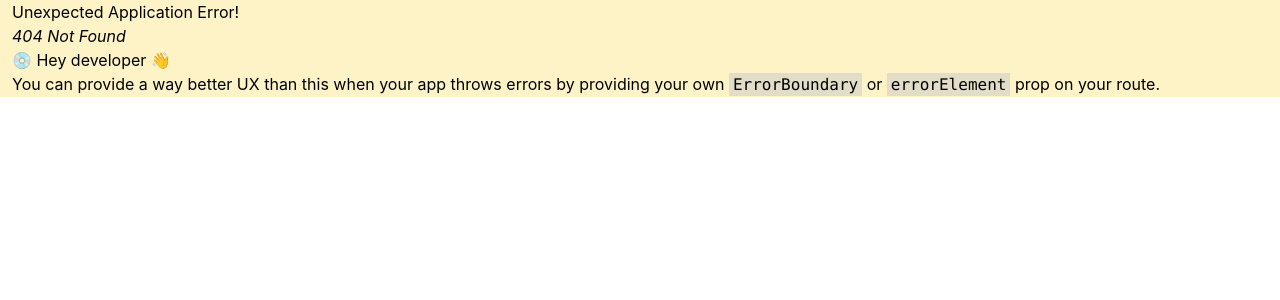
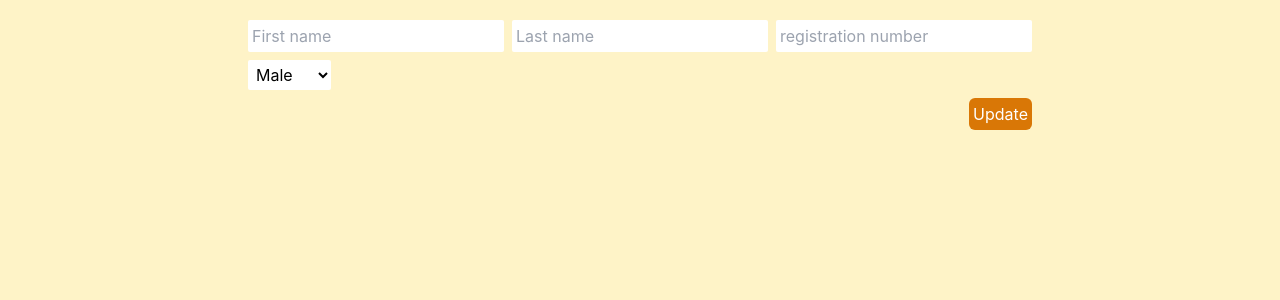
Before and after one commit to freddy777-01/school, a React (Vite) app: page /student/1/edit in a window 1280 px wide. Before the commit this address had no page. Shown: the top 300 px of the page. Built offline with nearby package versions, Linux system fonts and the light colour scheme; no server answers; a web font is replaced by a local one.

Commit message:
on-progress: view student page.

```diff
--- a/src/main.jsx
+++ b/src/main.jsx
@@ -9,6 +9,7 @@ import Register from "./pages/auth/register.jsx";
 import Dashboard from "./pages/dashboard.jsx";
 import Students from "./pages/students.jsx";
 import Result from "./pages/results.jsx";
+import Student from "./pages/student.jsx";
 const router = createBrowserRouter([
 	{
 		path: "/",
@@ -31,6 +32,10 @@ const router = createBrowserRouter([
 		element:<Students/>
 	},
 	{
+		path:"/student/:studentId/edit",
+		element:<Student/>
+	},
+	{
 		path:"/results",
 		element:<Result/>
 	}
--- /dev/null
+++ b/src/pages/student.jsx
@@ -0,0 +1,75 @@
+import { useEffect, useState } from "react";
+import { useParams } from "react-router-dom";
+import { getRequest } from "../api/request";
+import Input from "../components/input";
+export default function Student() {
+	const data = useParams();
+	const [firstName, setFirstName] = useState("");
+	const [lastName, setlastName] = useState("");
+	const [regNo, setRegNo] = useState("");
+	const [gender, setGender] = useState("");
+	// console.log(data);
+	useEffect(() => {
+		getRequest(`/students/student/${data.studentId}`).then((res) => {
+			console.log(res.data);
+			setFirstName(res.data.firstName);
+			setlastName(res.data.lastName);
+			setRegNo(res.data.regNumber);
+		});
+	});
+    let updateStudent =()=>{
+        null;
+    }
+	return (
+		<div className="h-screen flex flex-col place-items-center">
+			<div>
+				<div className="grid grid-cols-3 gap-2 mt-5">
+					<div className="w-full">
+						<Input
+							placeholder="First name"
+							callback={(d) => setFirstName(d)}
+							value={firstName}
+						/>
+					</div>
+					<div className="w-full">
+						<Input
+							placeholder="Last name"
+							callback={(d) => setlastName(d)}
+							value={lastName}
+						/>
+					</div>
+					<div className="w-full">
+						<Input
+							placeholder="registration number"
+							callback={(d) => setRegNo(d)}
+							value={regNo}
+						/>
+					</div>
+					<div className="w-full">
+						<select
+							name="gender"
+							id=""
+							className="p-1 rounded-sm border-0 bg-white focus:border-0"
+							onChange={(e) => {
+								setGender(e.currentTarget.value);
+							}}
+						>
+							<option value="male" defaultValue={gender}>
+								Male
+							</option>
+							<option value="female">Female</option>
+						</select>
+					</div>
+				</div>
+				<div className="flex justify-end my-2">
+					<button
+						className="bg-amber-600 rounded-md p-1 hover:bg-amber-800 text-white cursor-pointer"
+						onClick={() => updateStudent()}
+					>
+						Update
+					</button>
+				</div>
+			</div>
+		</div>
+	);
+}
--- a/src/pages/students.jsx
+++ b/src/pages/students.jsx
@@ -13,7 +13,7 @@ export default function Students() {
 	const [regNo, setRegNo] = useState("");
 	const [gender, setGender] = useState("");
 	const [students, setStudents] = useState("");
-// console.log(students);
+	// console.log(students);
 	let formController = {
 		firstName: function (d) {
 			setFirstName(d);
@@ -28,6 +28,12 @@ export default function Students() {
 			console.log(e.currentTarget.value);
 		},
 	};
+	const getStudents = () =>
+		getRequest("/students/all").then((response) => setStudents(response.data));
+
+	useEffect(() => {
+		getStudents();
+	}, []);
 
 	let data = {
 		firstName: firstName,
@@ -65,6 +71,7 @@ export default function Students() {
 						// transition: Bounce,
 					});
 				}
+				getStudents();
 			})
 			.catch((error) => {
 				console.log(error.message);
@@ -81,13 +88,6 @@ export default function Students() {
 				});
 			});
 	};
-
-	useEffect(() => {
-		getRequest("/students/all").then((response) => {
-			setStudents(response.data);
-			// console.log(students);
-		});
-	},[]);
 
 	return (
 		<div className="h-screen flex flex-col place-items-center">
@@ -172,10 +172,10 @@ export default function Students() {
 										<td className="p-2">{student.gender}</td>
 										<td className="p-2 text-center">{student.regNumber}</td>
 										<td>
-											<button className="bg-amber-600 rounded-md p-1 hover:bg-amber-800 text-white cursor-pointer">
+											<a href={"/student/"+student.id+"/edit"} className="mx-1 bg-amber-600 rounded-md p-1 hover:bg-amber-800 text-white cursor-pointer">
 												Edit
-											</button>
-											<button className="bg-amber-600 rounded-md p-1 hover:bg-amber-800 text-white cursor-pointer">
+											</a>
+											<button className="mx-1 bg-amber-600 rounded-md p-1 hover:bg-amber-800 text-white cursor-pointer">
 												Delete
 											</button>
 										</td>
```
